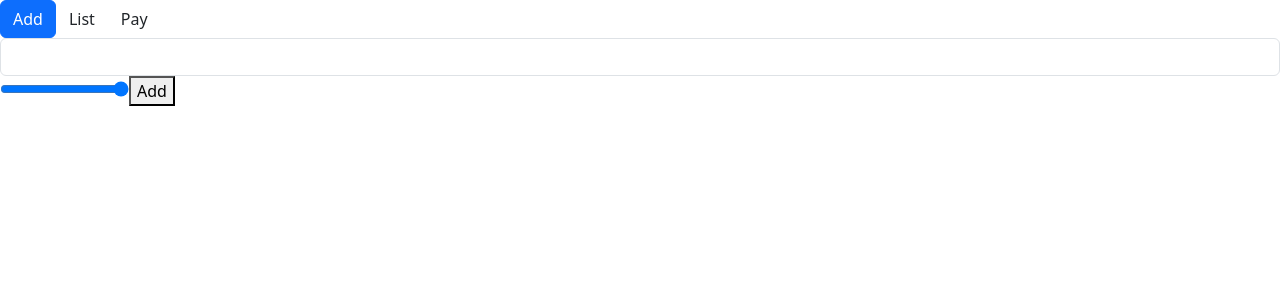
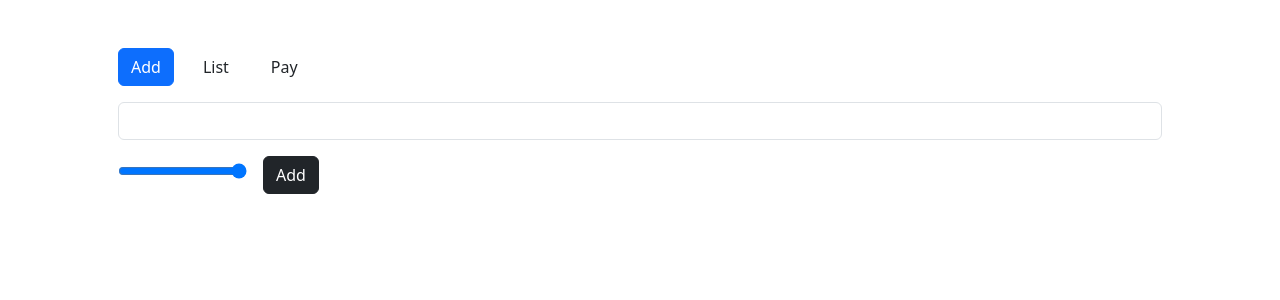
Before and after one commit to Lauraillouz/digitous-react, a React (Create React App) app in the folder chapitre_04/bakery/: page / in a window 1280 px wide. Shown: the top 300 px of the page. Built offline with nearby package versions, Linux system fonts and the light colour scheme.

Commit message:
Exercise07

```diff
--- a/chapitre_04/bakery/src/App.js
+++ b/chapitre_04/bakery/src/App.js
@@ -70,7 +70,7 @@ class App extends React.Component {
   render() {
     console.log(this.state.items);
     return (
-      <div>
+      <div className="container p-5">
         <div>
           <Button isSelected={this.state.activeTab === "add"} onClick={this.selectAdd} children="Add" />
 
--- a/chapitre_04/bakery/src/Components/Add.js
+++ b/chapitre_04/bakery/src/Components/Add.js
@@ -28,9 +28,9 @@ class Add extends React.Component {
     render() {
         return (
         <div>
-            <input className="form-control" type="text" onChange={this.updateProductName}/>
+            <input className="form-control mt-3 mb-3" type="text" onChange={this.updateProductName}/>
             <input type="range" min={1} max={10} onChange={this.updatePrice} />
-            <button onClick={() => this.props.addItem(this.state.productName, this.state.price)} >Add</button>
+            <button className="btn btn-dark ms-3"onClick={() => this.props.addItem(this.state.productName, this.state.price)} >Add</button>
 
         </div>
         )
--- a/chapitre_04/bakery/src/Components/Button.js
+++ b/chapitre_04/bakery/src/Components/Button.js
@@ -4,7 +4,7 @@ class Button extends React.Component {
 
   render() {
     return (
-      <button className={this.props.isSelected ? "btn btn-primary" : "btn" } onClick={this.props.onClick} children={this.props.children}>
+      <button className={this.props.isSelected ? "btn btn-primary me-3" : "btn me-3" } onClick={this.props.onClick} children={this.props.children}>
 
       </button>
     )
--- a/chapitre_04/bakery/src/Components/List.js
+++ b/chapitre_04/bakery/src/Components/List.js
@@ -10,9 +10,9 @@ class List extends React.Component {
 
     return (
       <div>
-          <ul>
+          <ul className="mt-3 list-group list-group-flush">
             {this.props.items.map((item) => {
-                return <li>{item.name} : {item.price}</li>
+                return <li className="list-group-item">{item.name} : {item.price}</li>
             })}
           </ul>
 
```
